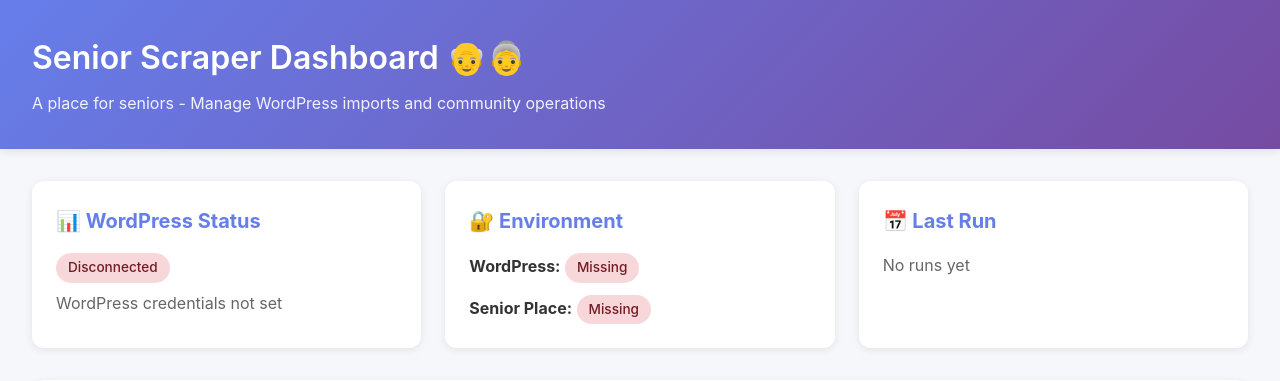
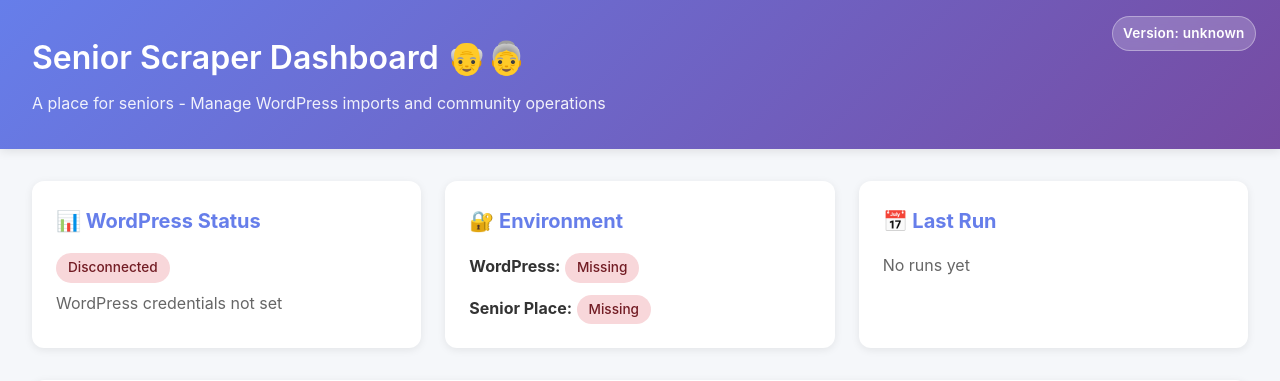
Before and after one commit to noidsoup/senior-scraper, a Flask app: page / in a window 1280 px wide. Shown: the top 381 px of the page. Run offline with Flask 3, Linux system fonts and the light colour scheme.

Commit message:
Add visible frontend version badge and status API version

```diff
--- a/web_interface/app.py
+++ b/web_interface/app.py
@@ -175,6 +175,27 @@
 
     return sorted(csv_files, key=lambda x: x['modified'], reverse=True)[:20]
 
+# App version helper
+def get_app_version():
+    """Return app version from APP_VERSION env or git short hash."""
+    if hasattr(app, "_app_version"):
+        return app._app_version
+
+    env_version = os.getenv("APP_VERSION")
+    if env_version:
+        app._app_version = env_version.strip()
+        return app._app_version
+
+    try:
+        git_ver = subprocess.check_output(
+            ["git", "rev-parse", "--short", "HEAD"],
+            cwd=get_project_root()
+        )
+        app._app_version = git_ver.decode().strip()
+    except Exception:
+        app._app_version = "unknown"
+    return app._app_version
+
 @app.route('/')
 def index():
     """Main dashboard"""
@@ -202,6 +223,7 @@
         'wordpress': wp_stats,
         'csv_files': csv_files,
         'environment': env_status,
+        'app_version': get_app_version(),
         'running_processes': list(set(active_processes)),
         'recovered_processes': recovered
     })
--- a/web_interface/templates/index.html
+++ b/web_interface/templates/index.html
@@ -23,6 +23,7 @@
             color: white;
             padding: 2rem;
             box-shadow: 0 2px 10px rgba(0,0,0,0.1);
+            position: relative;
         }
 
         .header h1 {
@@ -33,6 +34,20 @@
         .header p {
             opacity: 0.9;
             margin-top: 0.5rem;
+        }
+
+        .version-badge {
+            position: absolute;
+            top: 1rem;
+            right: 1.5rem;
+            background: rgba(255, 255, 255, 0.2);
+            border: 1px solid rgba(255, 255, 255, 0.35);
+            padding: 0.35rem 0.65rem;
+            border-radius: 999px;
+            font-size: 0.85rem;
+            font-weight: 600;
+            letter-spacing: 0.2px;
+            backdrop-filter: blur(4px);
         }
 
         .container {
@@ -293,6 +308,7 @@
     <div class="header">
         <h1>Senior Scraper Dashboard 👴👵</h1>
         <p>A place for seniors - Manage WordPress imports and community operations</p>
+        <div id="version-badge" class="version-badge">Version: …</div>
     </div>
 
     <div class="container">
@@ -539,6 +555,13 @@
                         <div class="stat-number">${data.wordpress.total_listings.toLocaleString()}</div>
                         <div class="stat-label">Total Listings</div>
                     `;
+                }
+
+                // Update version badge
+                const versionBadge = document.getElementById('version-badge');
+                if (versionBadge) {
+                    const ver = data.app_version || 'unknown';
+                    versionBadge.textContent = `Version: ${ver}`;
                 }
 
                 // Update environment status
```
